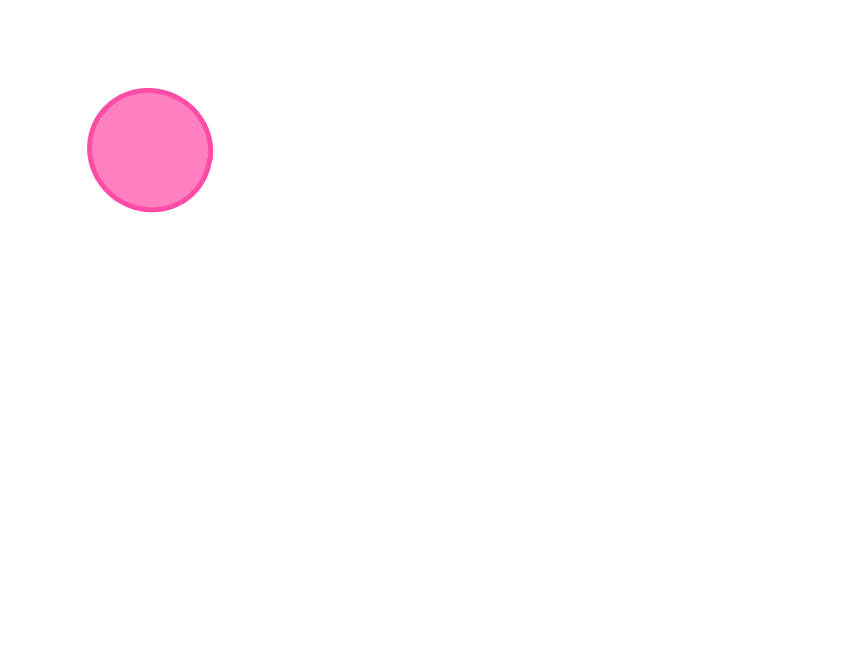
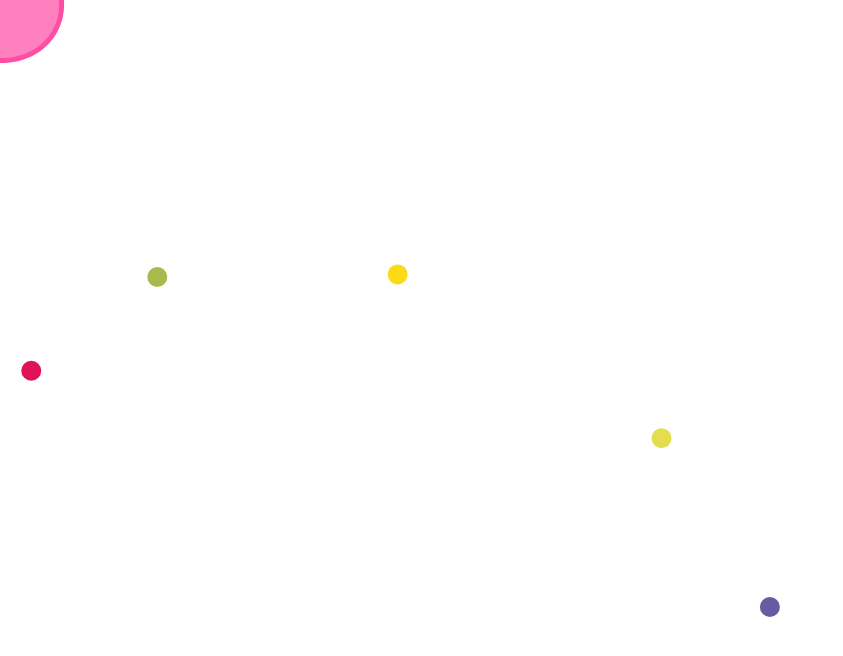
Before and after one commit to phazeio/frontend, a plain HTML site: page index.html in a window 1280 px wide. Shown: the whole page, without its empty margins (0-843 px from the left). Drawn offline with Linux system fonts and the light colour scheme.

Commit message:
food fixed

```diff
--- a/index.html
+++ b/index.html
@@ -8,32 +8,33 @@
 </body>
 <script type="text/javascript">
 	var canvas = document.getElementById('canvas'),
-		ctx = canvas.getContext('2d');
+		ctx = canvas.getContext('2d'),
+		cx = cy = 150,
+		speed = 10,
+		mX = mY = theta = 0,
+		food = [];
+
 	canvas.height = window.innerHeight;
 	canvas.width = window.innerWidth;
 
-
-	// ctx.beginPath();
-	// ctx.arc(200, 200, 60, 0, 2 * Math.PI, false);
-	// ctx.fillStyle = '#ff80bf';
-	// ctx.fill();
-	// ctx.lineWidth = 5;
-	// ctx.strokeStyle = '#ff4da6';
-	// ctx.stroke();
-
-	var cx=150;
-	var cy=150;
-	var radius =60;
-	var amp = 1;
-	var sineCount = Math.random() + 12;
+	spawnFood();
 
 	function draw() {
+
+		var radius = 60,
+			amp = 1,
+			sineCount = Math.floor(Math.random() * 5) + 2,
+			start = Math.floor(Math.random() * 100),
+			stop = start + 360;
+
 		ctx.beginPath();
-		for(var i=10;i<370;i++){
-		  var angle = i*Math.PI/180;
-		  var pt = sineCircleXYatAngle(cx,cy,radius,amp,angle,sineCount);
-		  ctx.lineTo(pt.x,pt.y);
+
+		for (var i = start; i < stop; i++){
+		  var angle = i * Math.PI / 180,
+		  	pt = sineCircleXYatAngle(cx, cy, radius, amp, angle, sineCount);
+		  ctx.lineTo(pt.x, pt.y);
 		}
+
 		ctx.fillStyle = '#ff80bf';
 		ctx.fill();
 		ctx.lineWidth = 5;
@@ -42,41 +43,98 @@
 		ctx.stroke();
 	}
 
-	function clear() {
+	function clearMap() {
 		ctx.clearRect(0, 0, canvas.width, canvas.height);
 	}
 
-	function sineCircleXYatAngle(cx,cy,radius,amplitude,angle,sineCount){
-	  var x = cx+(radius+amplitude*Math.sin(sineCount*angle))*Math.cos(angle);
-	  var y = cy+(radius+amplitude*Math.sin(sineCount*angle))*Math.sin(angle);
+	function sineCircleXYatAngle(cx, cy, radius, amplitude, angle, sineCount){
+	  var x = cx + (radius + amplitude * Math.sin(sineCount * angle)) * Math.cos(angle),
+	  	y = cy + (radius + amplitude * Math.sin(sineCount * angle)) * Math.sin(angle);
 	  return({x:x,y:y});
 	}
 
+	function update() {
+		var opp, adj;
+
+		if (mX > cx) { //if in quadrant 1 or 4
+			opp = mY - cy;
+			adj = mX - cx;
+			theta = Math.atan(opp/adj);
+
+		} else { //if in quadrant 2 or 3
+			opp = mY - cy;
+			adj = mX - cx;
+			theta = Math.atan(opp/adj) + Math.PI;
+		}
+	}
+
+	function move() {
+		var deltaY = speed * Math.sin(theta);
+		var deltaX = speed * Math.cos(theta);
+
+		cx += deltaX;
+		cy += deltaY;
+	}
+
+	function spawnFood() {
+		var xPos = Math.random() * window.innerWidth,
+			yPos = Math.random() * window.innerHeight,
+			color = randomColor();
+
+		food.push({
+			xPos: xPos,
+			yPos: yPos,
+			color, color
+		})
+
+		drawFood(xPos, yPos, color);
+	}
+
+	function drawFood(xPos, yPos, color) {
+
+		ctx.fillStyle = color;
+		ctx.beginPath();
+		ctx.arc(xPos, yPos, 10, 0, 2 * Math.PI);
+		ctx.closePath();
+		ctx.fill();
+	}
+
+	function drawAllFood() {
+
+		var radDist = 70;
+
+		for (var i = 0; i < food.length; i++) {
+			var actualDist = Math.sqrt(Math.pow(food[i].xPos - cx, 2) + Math.pow(food[i].yPos - cy, 2));
+
+			if (actualDist > radDist) {
+				drawFood(food[i].xPos, food[i].yPos, food[i].color);
+			} else {
+				food.splice(i, 1);
+			}
+		}
+	}
+
+	function randomColor() {
+		return '#' + Math.floor(Math.random() * 16777215).toString(16);
+	}
+
+	setInterval(() => {
+		update();
+		if ((Math.abs(mX - cx) > 5 || (Math.abs(mY - cy) > 5))) move();
+		clearMap();
+		drawAllFood();
+		draw();
+	}, 1000 / 15)
+
+	setInterval(() => {
+		spawnFood();
+	}, 1000)
 
 
-	setInterval(() => {
-		clear();
-		sineCount = (Math.random() * 5) + 2;
-		draw();
-	}, 1000/15)
 
-	document.addEventListener('mousemove', e => {
-		var x = e.clientX
-			, y = e.clientY;
-
-		// console.log(x)
-		// console.log(y)
-
-		var opp, adj, hyp, theta;
-
-		opp = y - cy;
-		adj = x - cx;
-		hyp = Math.sqrt(Math.pow(adj, 2) + Math.pow(adj, 2));
-		theta = Math.asin(opp/hyp);
-
-		console.log({opp:opp, adj: adj, hyp: hyp, theta: theta, ans: opp/hyp});
-
-		// console.log(theta);
+	document.addEventListener('mousemove', function(e) {
+		mX = e.clientX;
+		mY = e.clientY;
 	})
 </script>
 <style type="text/css">
```
